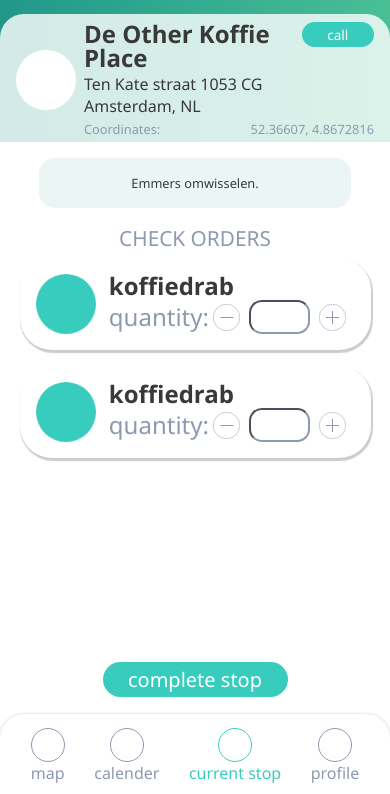
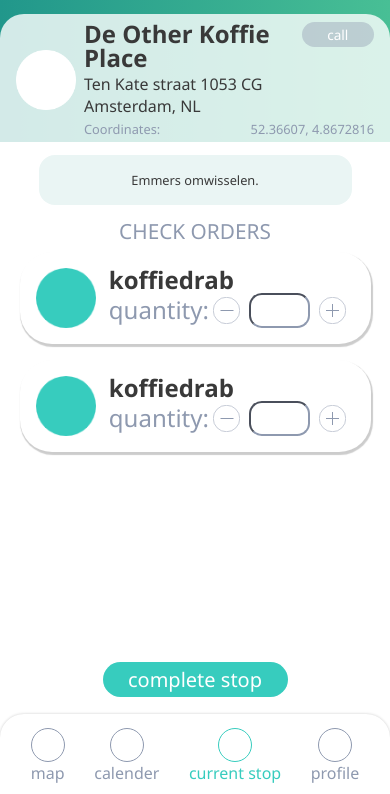
Before and after one commit to MichelleCeli/complete-stop-application, a plain HTML site: page index.html in a window 390 px wide. Shown: the part 50-844 px from the top of the page. Drawn offline with nearby package versions, Linux system fonts and the light colour scheme.

Commit message:
reorganized comment-section
comment is now part of orders-section and if there is not a telephone or a comment for the stop available, the dom-elements will be manipulated->call-btn disabled and comment removed

```diff
--- a/css/comment-section.css
+++ /dev/null
@@ -1,16 +0,0 @@
-#comment-section {
-    background-color: white;
-    width: 80%;
-    display: flex;
-    justify-content: center;
-    align-items: center;
-    padding: 1em 1.25em 1em;
-}
-
-#comment {
-    background-color: #EAF5F4;
-    padding: 1em 1em 1em;
-    border-radius: 1em;
-    width: 100%;
-    text-align: center;
-}
--- a/css/orders-section.css
+++ b/css/orders-section.css
@@ -5,15 +5,16 @@
     align-items: center;
 }
 
-#orders-listed {
+#comment {
+    background-color: #EAF5F4;
+    border-radius: 1em;
+    text-align: center;
+    justify-content: center;
+    align-items: center;
+    width: 70%;
     display: flex;
-    flex-direction: column;
-    background-color: white;
-    align-items: center;
-    max-width: 100%;
-    overflow-x: hidden;
-    overflow-y: auto;
-    white-space: nowrap;
+    padding: 1em 1.25em 1em;
+    margin: 0.8em 1.25em 0;
 }
 
 #title-report {
@@ -21,14 +22,11 @@
     justify-content: center;
 }
 
-#title-report div{
-    /* flex-grow: 1; */
-}
-
 #title-report h2 {
     /* flex-grow: 2; */
     /* flex-grow: 3; */
     text-align: center;
+    margin-top: 0.6em;
 }
 
 #report-btn {
@@ -45,6 +43,19 @@
      font-family: 'Segoe UI', Tahoma, Geneva, Verdana, sans-serif;
      font-size: 0.85em;
 }
+
+#orders-listed {
+    display: flex;
+    flex-direction: column;
+    background-color: white;
+    align-items: center;
+    max-width: 100%;
+    overflow-x: hidden;
+    overflow-y: auto;
+    white-space: nowrap;
+}
+
+
 
 .order {
      background-color: white;
--- a/css/stop-information.css
+++ b/css/stop-information.css
@@ -53,3 +53,7 @@ align-self: center;
     font-family: 'Segoe UI', Tahoma, Geneva, Verdana, sans-serif;
     font-size: 0.85em;
 }
+
+#call-btn:disabled {
+    background-color: rgba(142, 153, 175, 0.4);
+}
--- a/index.html
+++ b/index.html
@@ -6,9 +6,9 @@
   <meta http-equiv="X-UA-Compatible" content="IE=edge">
   <meta name="viewport" content="width=device-width, initial-scale=1.0">
 
+  <script src="https://ajax.googleapis.com/ajax/libs/jquery/3.5.1/jquery.min.js"></script>
   <link rel="stylesheet" href=".\css\styles.css">
   <link rel="stylesheet" href=".\css\stop-information.css">
-  <link rel="stylesheet" href=".\css\comment-section.css">
   <link rel="stylesheet" href=".\css\orders-section.css">
   <link rel="stylesheet" href=".\css\nav.css">
 
@@ -43,19 +43,14 @@
     </div>
   </div>
 
- <!--  <div id="comment-section">
-    <div id ="comment">
-      <p>Emmers omwisselen.</p>
-    </div>
-  </div> -->
+
 
   <div id="orders-section">
 
-    <div id="comment-section">
+
       <div id ="comment">
-        <p>Emmers omwisselen.</p>
+        <p id="comment-text"></p>
       </div>
-    </div>
 
     <div id="title-report">
      <!--  <div id="space"></div> -->
--- a/js/get-data.js
+++ b/js/get-data.js
@@ -1,12 +1,9 @@
-/* var test = fetch("/data/driver_route_sample.json")
-  .then(response => response.json());
- */
-
-
 var stop_number = 1;
 var stop_data;
 
 var stop_name;
+var stop_telephone;
+
 var street;
 var postal_code;
 var city;
@@ -14,12 +11,21 @@ var country;
 var latitude;
 var longitude;
 
+var comment;
+
+var order_type;
+var order_quantity;
+
  async function getStops(stop_number){
  const response = await fetch("/data/driver_route_sample.json");
  const data = await response.json();
   console.log(data.stops[stop_number].name);
 
+  //getting data out of JSON
   stop_name = data.stops[stop_number].name;
+  telephone = data.stops[stop_number].telephone;
+
+
   street = data.stops[stop_number].address.street;
   postal_code = data.stops[stop_number].address.postal_code;
   city = data.stops[stop_number].address.town;
@@ -27,10 +33,32 @@ var longitude;
   latitude = data.stops[stop_number].address.lat;
   longitude = data.stops[stop_number].address.lon;
 
+  comment = data.stops[stop_number].comment;
+
+
+
+
+  //manipulating DOM-Elements
   document.getElementById("stop-name").innerHTML = stop_name;
   document.getElementById("street-pc").innerHTML = street + " " + postal_code;
   document.getElementById("city-country").innerHTML = city + ", " + country;
   document.getElementById("lat_long").innerHTML = latitude + ", " + longitude;
+
+  //some stops have no telephonenumber: call-btn will be removed
+  if(telephone == null){
+    //$("#call-btn").remove();
+    $('#call-btn').prop('disabled', true);
+    console.log("no telephone");
+   /*  document.getElementById("#call-btn").style.backgroundColor = "#8E99AF"; */
+  }
+
+  //some stops do not have a comment: section will be removed then
+  if(comment == null){
+    $("#comment").remove();
+  } else {
+    document.getElementById("comment-text").innerHTML = comment;
+  }
+
 
 
  }
```
